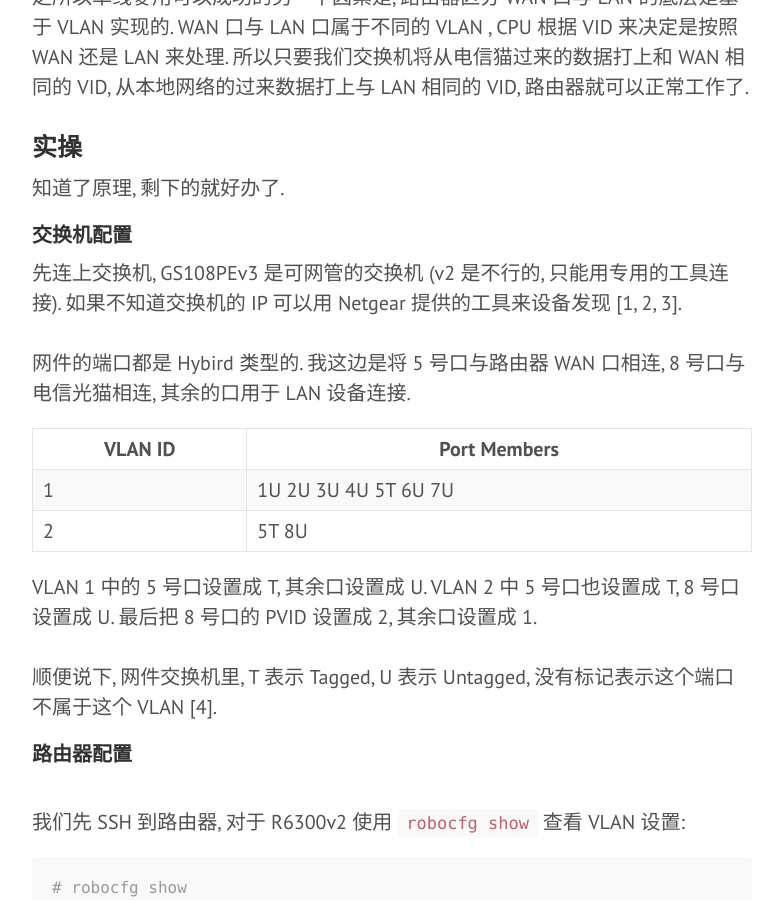
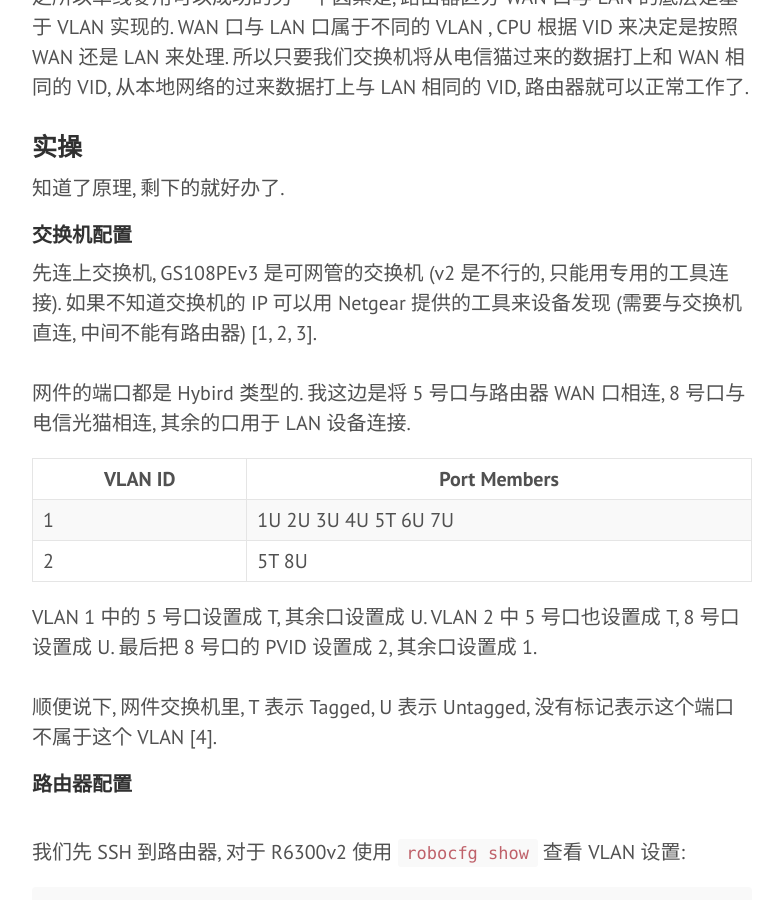
Before and after one commit to yoncise/yoncise.github.io, a Jekyll site: the page built from _posts/2020-11-21-16318107.md, in a window 1280 px wide and 900 px high, scrolled down 2421 px. Shown: the whole window, without its empty margins (428-1211 px from the left). Built offline with Jekyll 4.4.1, drawn with Linux system fonts in a browser that asks for light colours.

Commit message:
sync from yuque

```diff
--- a/_posts/2020-11-21-16318107.md
+++ b/_posts/2020-11-21-16318107.md
@@ -55,7 +55,7 @@ title: GS108PEv3 实现单线复用
 知道了原理, 剩下的就好办了.
 <a name="VkJ6D"></a>
 #### 交换机配置
-先连上交换机, GS108PEv3 是可网管的交换机 (v2 是不行的, 只能用专用的工具连接). 如果不知道交换机的 IP 可以用 Netgear 提供的工具来设备发现 [1, 2, 3].<br />
+先连上交换机, GS108PEv3 是可网管的交换机 (v2 是不行的, 只能用专用的工具连接). 如果不知道交换机的 IP 可以用 Netgear 提供的工具来设备发现 (需要与交换机直连, 中间不能有路由器) [1, 2, 3].<br />
 <br />网件的端口都是 Hybird 类型的. 我这边是将 5 号口与路由器 WAN 口相连, 8 号口与电信光猫相连, 其余的口用于 LAN 设备连接.
 
 | VLAN ID | Port Members |
```
